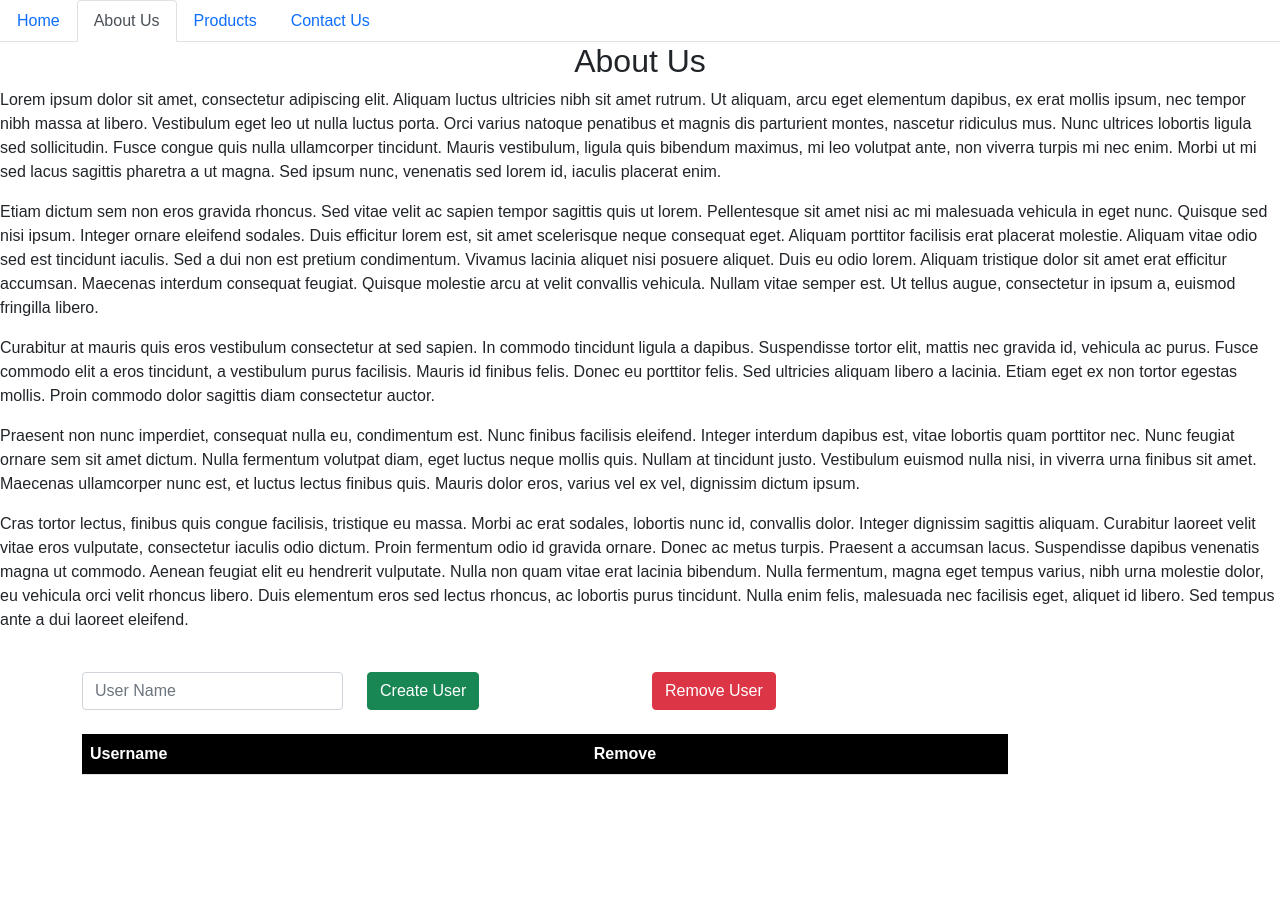
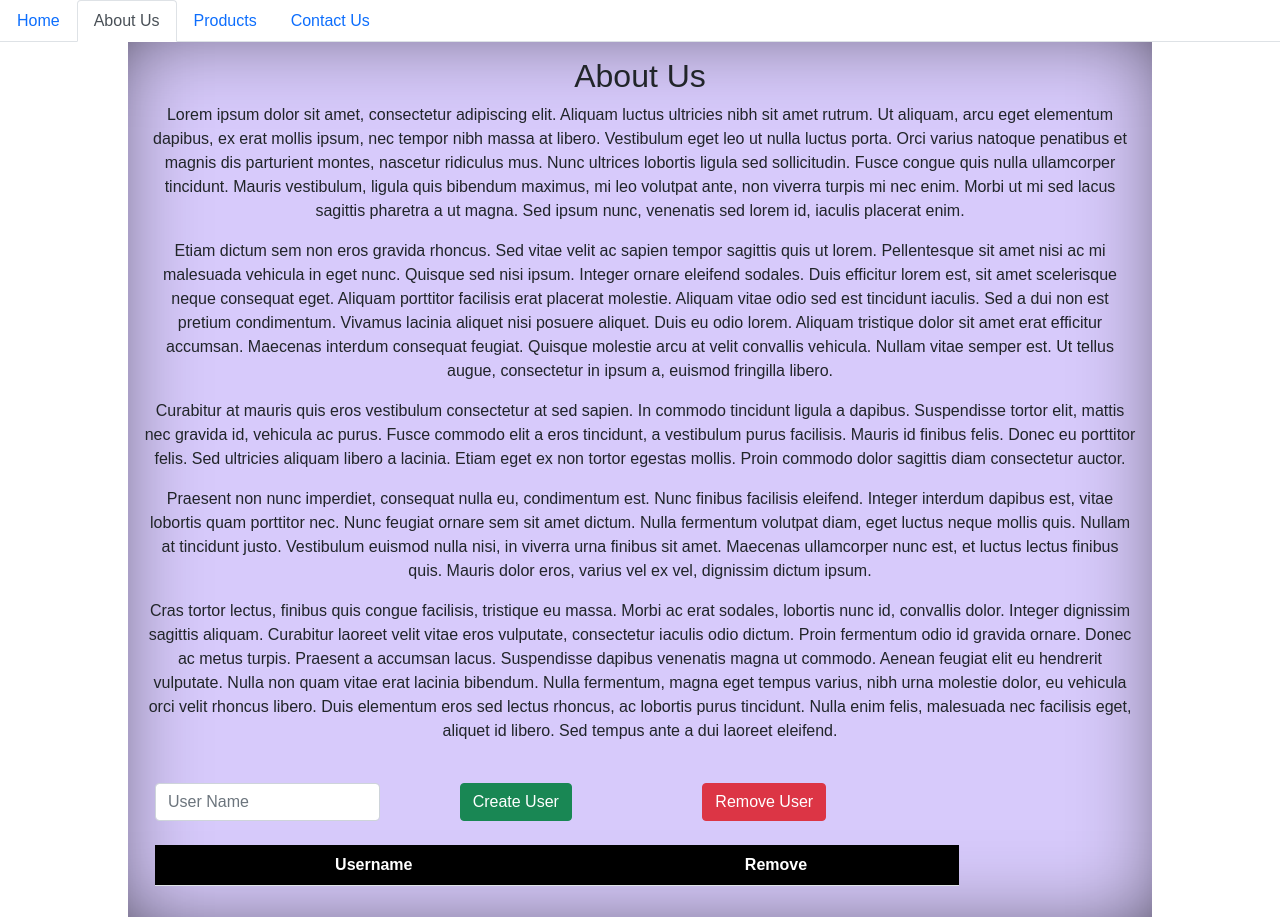
Before and after one commit to GhufranHasan/Angular6-Practice, an Angular app: page /about in a window 1280 px wide. Before the commit the page ends 800 px from the top, so only its background shows below. Built offline with nearby package versions, Linux system fonts and the light colour scheme.

Commit message:
About component - UPDATED in CSS

```diff
--- a/src/app/about/about.component.css
+++ b/src/app/about/about.component.css
@@ -1,6 +1,9 @@
-.container{
-    background-color:#d8ede4;
+.page-area{
+    width: 80%;
+    margin: 0 auto;
+    padding: 15px;
+    min-height: 400px;
+    text-align: center;
+    background: rgba(73, 14, 237, 0.22);
+    box-shadow: inset 0 0 107px -42px #000;
 }
-h2{
-    text-align: center;
-}
```
